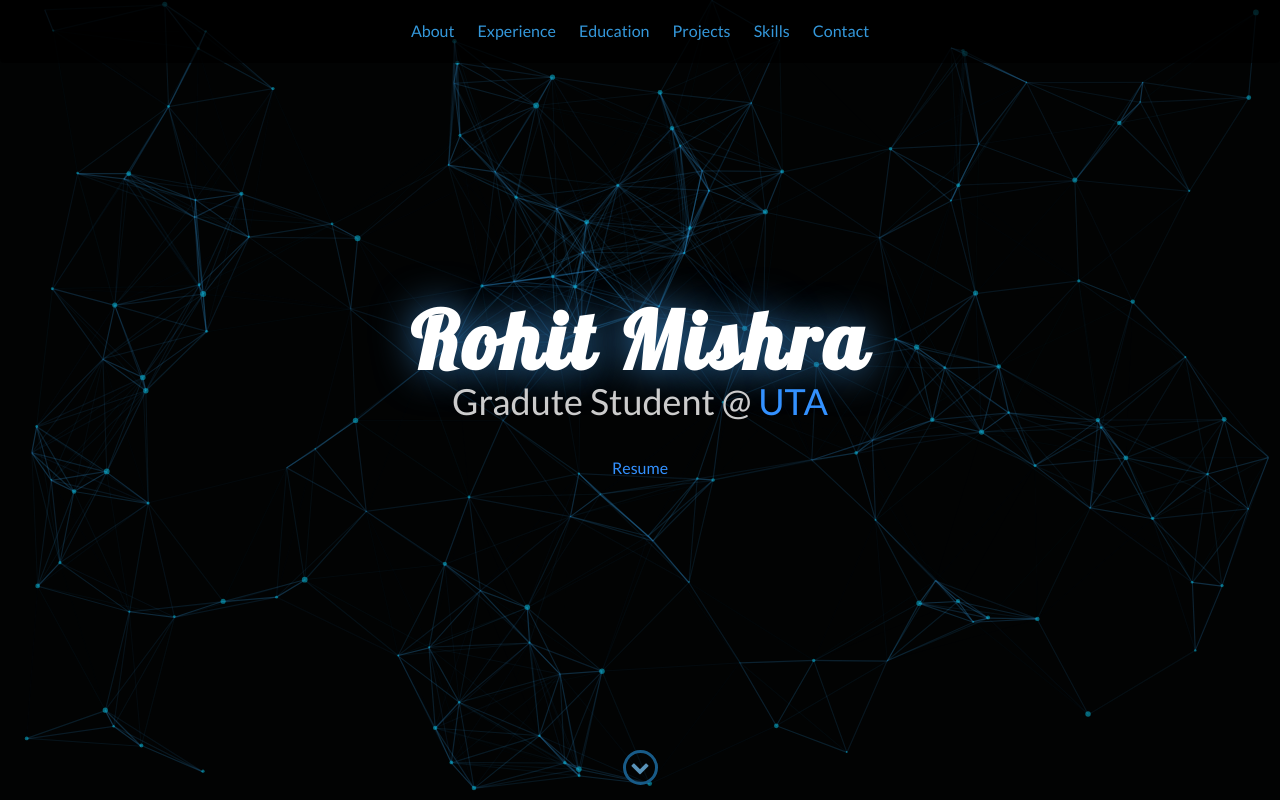
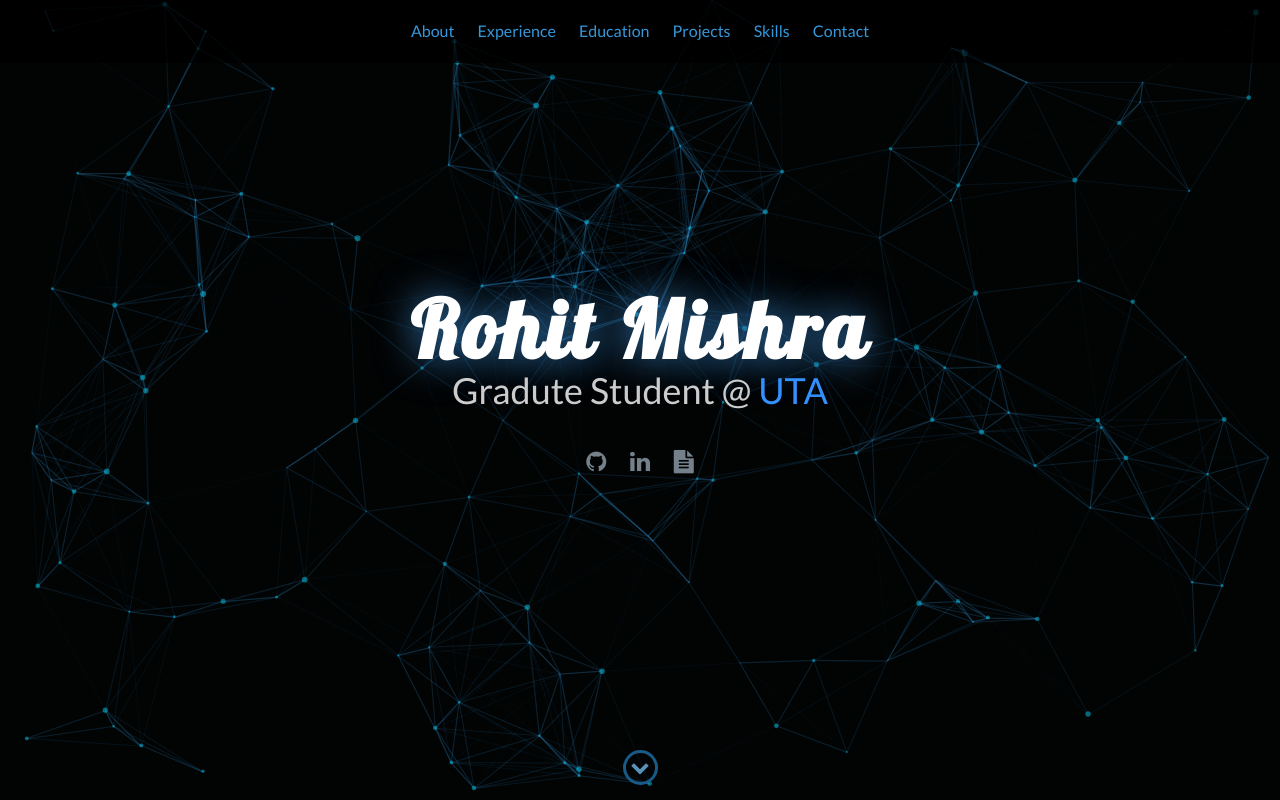
Before and after one commit to r10a/r10a.github.io, a website: page index.html in a window 1280 px wide. Shown: the top 800 px of the page. Drawn offline with nearby package versions, Linux system fonts and the light colour scheme.

Commit message:
Update index.html

```diff
--- a/index.html
+++ b/index.html
@@ -53,7 +53,25 @@
             <h2>Gradute Student @
                 <a href="https://cse.uta.edu/" target="_blank" style="text-decoration: none;">UTA</a>
             </h2>
-            <a href="https://resume.creddle.io/resume/a4fcu4h6ges" target="_blank" class="btn-rounded-white">Resume</a>
+            <h3 class="social" style="text-align: center !important;">
+                <ul>
+                    <li>
+                        <a href="https://github.com/r10a" title="github" target="_blank">
+                            <i class="fa fa-github" aria-hidden="true"></i>
+                        </a>
+                    </li>
+                    <li>
+                        <a href="https://www.linkedin.com/in/rohit-v-mishra/" title="linkedin" target="_blank">
+                            <i class="fa fa-linkedin" aria-hidden="true"></i>
+                        </a>
+                    </li>
+                    <li>
+                        <a href="https://resume.creddle.io/resume/a4fcu4h6ges" title="resume" target="_blank">
+                            <i class="fa fa-file-text" aria-hidden="true"></i>
+                        </a>
+                    </li>
+                </ul>
+            </h3>
         </div>
         <!-- End #lead-content -->
 
```
